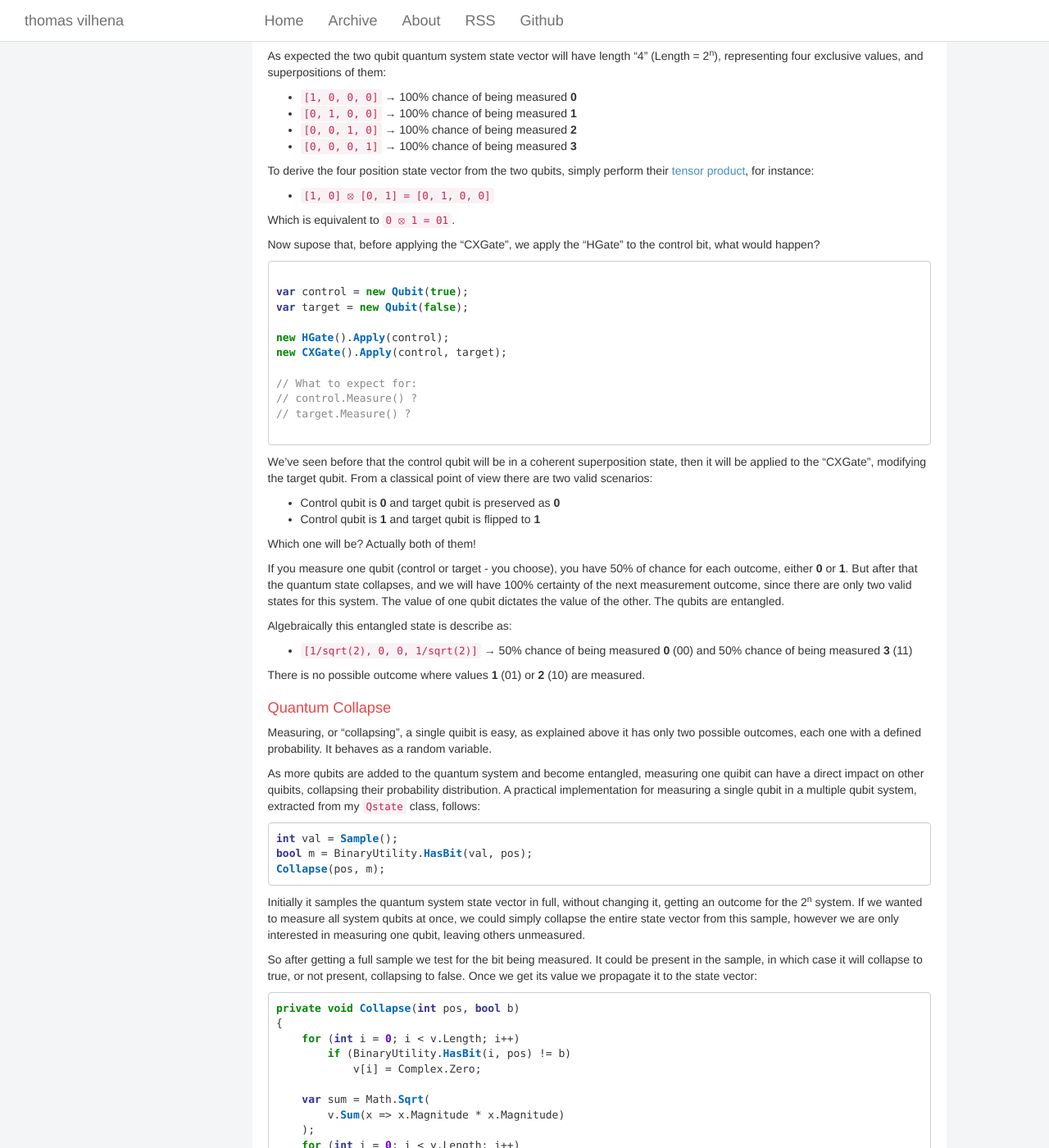
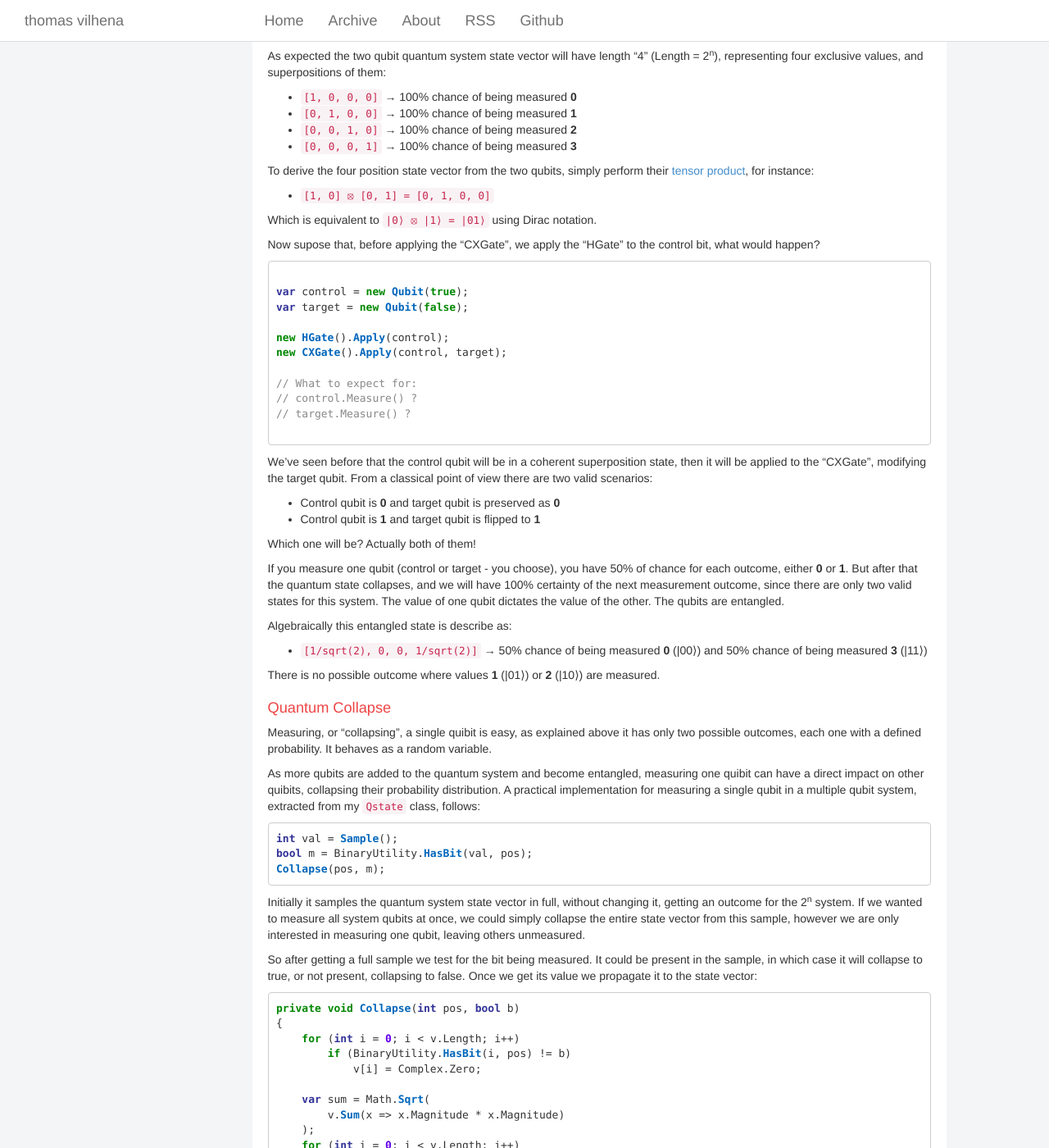
Before and after one commit to TCGV/blog, a Jekyll site: the page built from _posts/2019-11-20-quantum-computing-for-programmers.md, in a window 1280 px wide and 1400 px high, scrolled down 2781 px. Shown: the whole window at 82% size. Built offline with Jekyll 4.4.1, drawn with Linux system fonts in a browser that asks for light colours.

Commit message:
- binary notation changes

```diff
--- a/_posts/2019-11-20-quantum-computing-for-programmers.md
+++ b/_posts/2019-11-20-quantum-computing-for-programmers.md
@@ -164,7 +164,7 @@ To derive the four position state vector from the two qubits, simply perform the
 
 * `[1, 0] ⦻ [0, 1] = [0, 1, 0, 0]`
 
-Which is equivalent to `0 ⦻ 1 = 01`.
+Which is equivalent to `|0⟩ ⦻ |1⟩ = |01⟩` using Dirac notation.
 
 Now supose that, before applying the "CXGate", we apply the "HGate" to the control bit, what would happen?
 
@@ -193,9 +193,9 @@ If you measure one qubit (control or target - you choose), you have 50% of chanc
 
 Algebraically this entangled state is describe as:
 
-* `[1/sqrt(2), 0, 0, 1/sqrt(2)]` → 50% chance of being measured **0** (00) and 50% chance of being measured **3** (11)
+* `[1/sqrt(2), 0, 0, 1/sqrt(2)]` → 50% chance of being measured **0** (\|00⟩) and 50% chance of being measured **3** (\|11⟩)
 
-There is no possible outcome where values **1** (01) or **2** (10) are measured.
+There is no possible outcome where values **1** (\|01⟩) or **2** (\|10⟩) are measured.
 
 Quantum Collapse
 ============
```
